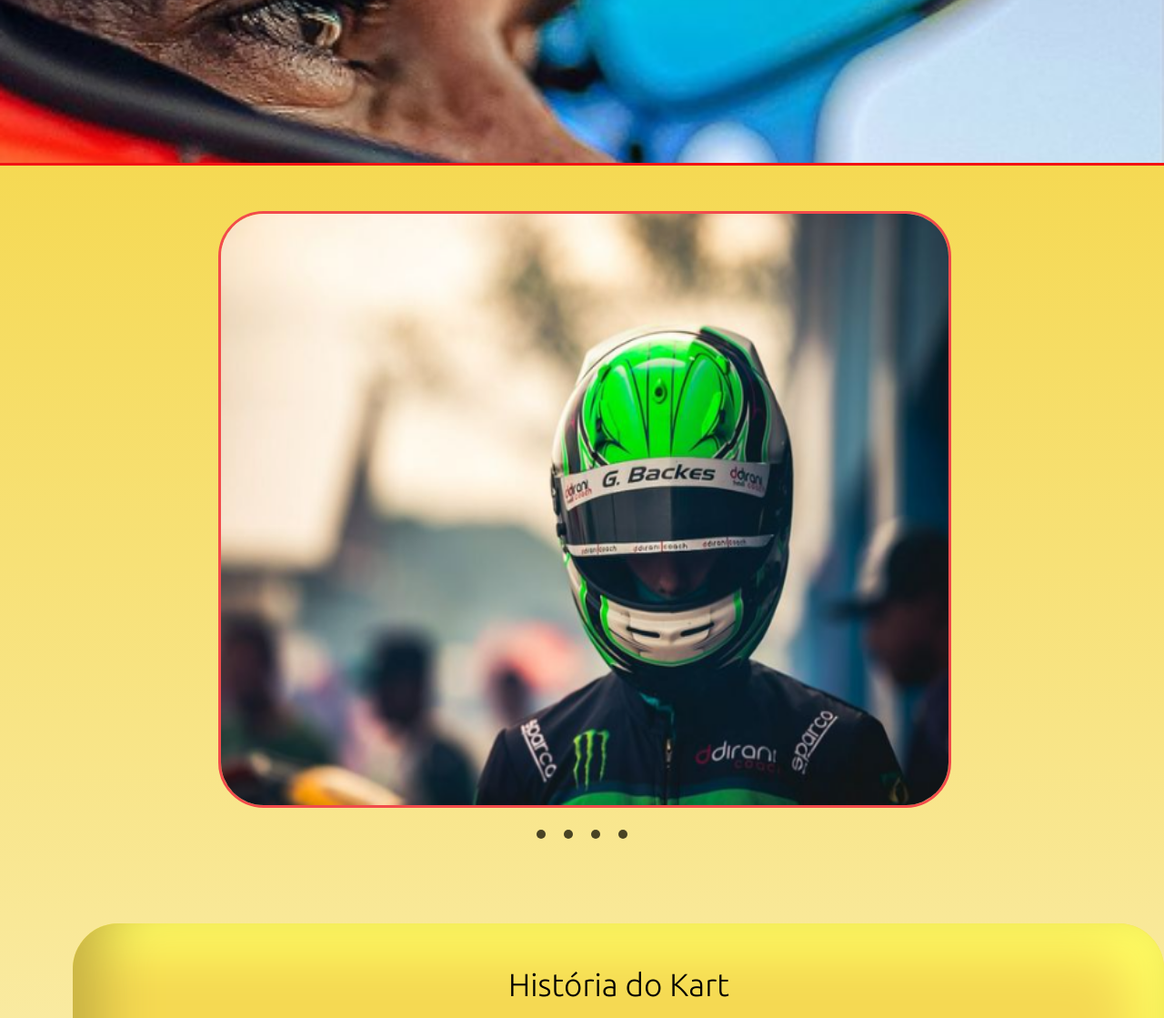
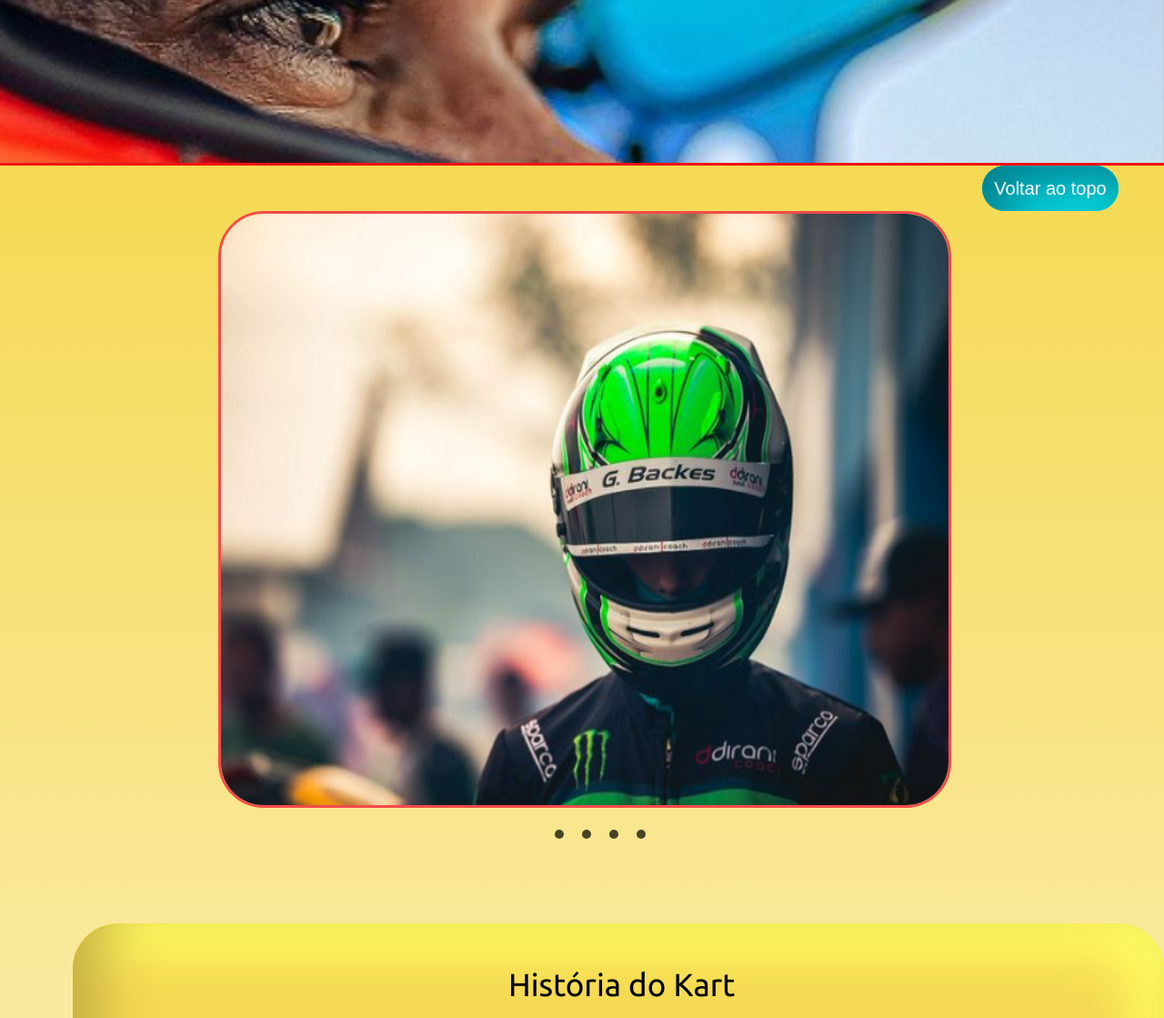
Before and after one commit to Eduardooliveira95/Projeto-Pessoal, a plain HTML site: page Site/index.html in a window 1280 px wide. Shown: the part 421-1540 px from the top of the page at 91% size. Drawn offline with Linux system fonts and the light colour scheme.

Commit message:
Adicionando botão voltar ao topo e ajustes de fonte

```diff
--- a/Site/css/carrossel.css
+++ b/Site/css/carrossel.css
@@ -41,19 +41,19 @@
 }
 
 .slider li:nth-child(1) label {
-    left: 250px;
+    left: 270px;
 }
 
 .slider li:nth-child(2) label {
-    left: 280px;
+    left: 300px;
 }
 
 .slider li:nth-child(3) label {
-    left: 310px;
+    left: 330px;
 }
 
 .slider li:nth-child(4) label {
-    left: 340px;
+    left: 360px;
 }
 
 .slider img {
--- a/Site/css/meio__index.css
+++ b/Site/css/meio__index.css
@@ -10,6 +10,20 @@
     /* background-position: center;
     background-repeat: no-repeat;
     background-size: cover; */
+}
+
+.botao__voltar--topo {
+    color: var(--corBranca);
+    position: fixed;
+    width: 150px;
+    height: 50px;
+    right: 50px;
+    font-size: 20px;
+    border: none;
+    border-radius: 50px;
+    background: #04C4D9;
+    box-shadow: inset 20px 20px 55px #037d8b,
+            inset -20px -20px 55px #05ffff;
 }
 
 .frase__efeito {
--- a/Site/css/root__index.css
+++ b/Site/css/root__index.css
@@ -8,6 +8,7 @@
     --corTomVermelho:#F21313;
     --corWhite: #F5D953;
     --corTomVermelho: #F24B4B;
+    --corAzulescuro: #04C4D9;
     --corLinkcabecalho: black;
     --linhacabecalhoBaixo: #F21313;
     --corMeio: #F5D953;
--- a/Site/index.html
+++ b/Site/index.html
@@ -8,7 +8,7 @@
     <link rel="stylesheet" href="../Site/css/reset.css">
     <link rel="preconnect" href="https://fonts.googleapis.com">
     <link rel="preconnect" href="https://fonts.gstatic.com" crossorigin>
-    <link href="https://fonts.googleapis.com/css2?family=Ubuntu:wght@300&display=swap" rel="stylesheet">
+    <link href="https://fonts.googleapis.com/css2?family=Ubuntu&display=swap" rel="stylesheet">
     <link rel="stylesheet" href="../Site/css/body.css">
     <link rel="stylesheet" href="../Site/css/root__index.css">
     <link rel="stylesheet" href="../Site/css/cabecalho.css">
@@ -47,6 +47,8 @@
                 <p class="frase__efeito--corrida4">Uma conquista inesquecível</p>
             </section>
         </section> -->
+
+        <button id="voltarAoTopo" class="botao__voltar--topo">Voltar ao topo</button>
 
          <ul class="slider">
             <li>
@@ -101,5 +103,6 @@
         <p>Eduardo</p>
         <p>@copy São Paulo Tech School 2022</p>
     </footer>
+    <script src="../Site/js/botoes.js"></script>
 </body>
 </html>
--- /dev/null
+++ b/Site/js/botoes.js
@@ -0,0 +1,5 @@
+var botao = document.querySelector('#voltarAoTopo');
+
+botao.addEventListener("click", function () {
+   window.scrollTo(0,0)
+});
```
